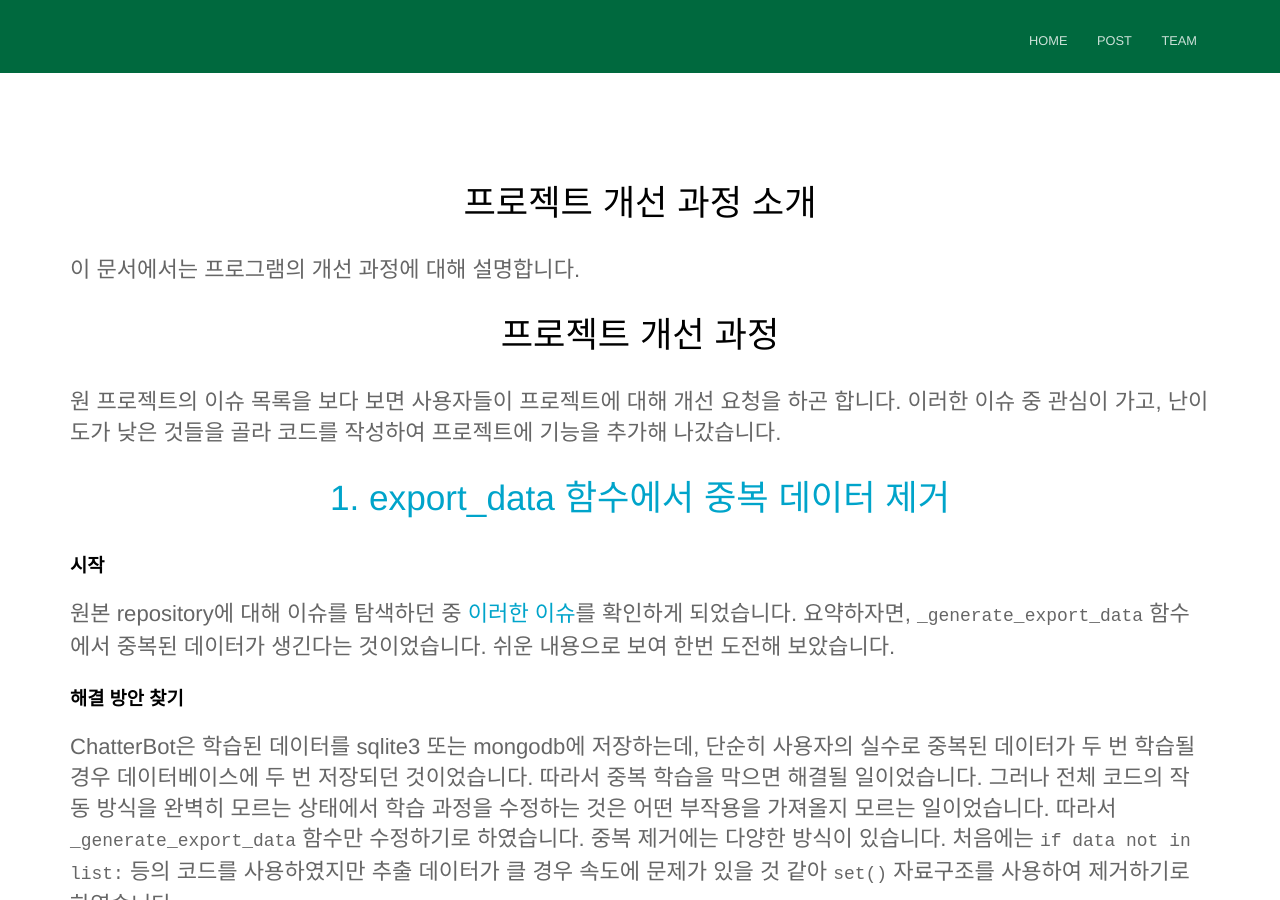
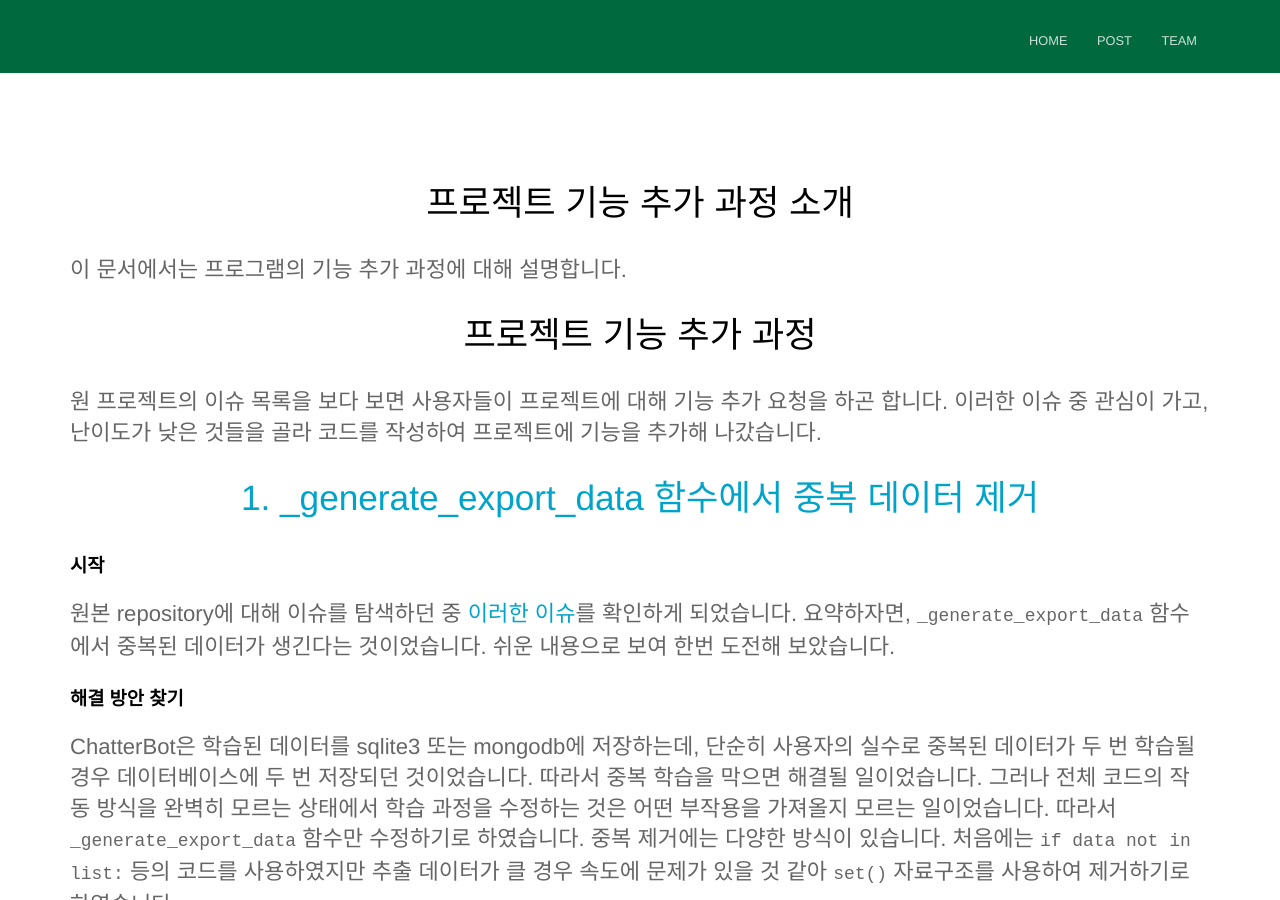
Before and after one commit to 19-1-skku-oss/2019-1-OSS-L3, a Jekyll site: the page built from _posts/2019-06-10-프로젝트-기능-추가-과정-소개.md, in a window 1280 px wide and 900 px high. Built offline with Jekyll 4.4.1, drawn with Linux system fonts in a browser that asks for light colours; some of the changed text lies outside the part shown.

Commit message:
[EDIT] 글 수정

```diff
--- a/_layouts/default.html
+++ b/_layouts/default.html
@@ -9,7 +9,7 @@
 		{% feed_meta %}
 
 		<link rel="stylesheet" href="{{ site.baseurl }}/css/screen.css">
-		<link rel="icon" type="image/png" href="{{ site.baseurl }}/favicon.png">
+		<link rel="icon" type="image/icon" href="{{ site.baseurl }}/favicon.ico">
 
 		{% if jekyll.environment == 'production' and site.google_analytics_key != '' %}
 			<script>
--- a/_posts/2019-06-10-프로젝트-개선-과정-소개.md
+++ b/_posts/2019-06-10-프로젝트-기능-추가-과정-소개.md
@@ -1,16 +1,16 @@
 ---
-title: 프로젝트 개선 과정 소개
+title: 프로젝트 기능 추가 과정 소개
 categories:
 author_staff_member: 1minjae
 date: 2019-06-10
 ---
 
-이 문서에서는 프로그램의 개선 과정에 대해 설명합니다.
+이 문서에서는 프로그램의 기능 추가 과정에 대해 설명합니다.
 
-## 프로젝트 개선 과정
-원 프로젝트의 이슈 목록을 보다 보면 사용자들이 프로젝트에 대해 개선 요청을 하곤 합니다. 이러한 이슈 중 관심이 가고, 난이도가 낮은 것들을 골라 코드를 작성하여 프로젝트에 기능을 추가해 나갔습니다.
+## 프로젝트 기능 추가 과정
+원 프로젝트의 이슈 목록을 보다 보면 사용자들이 프로젝트에 대해 기능 추가 요청을 하곤 합니다. 이러한 이슈 중 관심이 가고, 난이도가 낮은 것들을 골라 코드를 작성하여 프로젝트에 기능을 추가해 나갔습니다.
 
-## [1. export_data 함수에서 중복 데이터 제거](https://github.com/19-1-skku-oss/2019-1-OSS-L3/pull/9)
+## [1. _generate_export_data 함수에서 중복 데이터 제거](https://github.com/19-1-skku-oss/2019-1-OSS-L3/pull/9)
 
 ### 시작
 원본 repository에 대해 이슈를 탐색하던 중 [이러한 이슈](https://github.com/gunthercox/ChatterBot/pull/1739)를 확인하게 되었습니다. 요약하자면, `_generate_export_data` 함수에서 중복된 데이터가 생긴다는 것이었습니다. 쉬운 내용으로 보여 한번 도전해 보았습니다.
@@ -57,7 +57,7 @@ TelegramBot과 ChatBot을 초기화시키고 실행시키는 파일입니다.
 ## [3. 질답시 답변을 Wikipedia에서 가져오기](https://github.com/19-1-skku-oss/2019-1-OSS-L3/pull/49)
 
 ### 시작
-처음은 [이 이슈](https://github.com/gunthercox/ChatterBot/issues/1742)를 보고 시작하게 되었습니다. 버그를 고치면서 어느 정도 프로젝트의 작동방식에 익숙해지게 되었고, 또 Wikipedia는 개인적인 사정으로 다뤄 본적이 있기에 해볼만한 주제라고 생각하였습니다. 처음에는 `response_selection` 단계에서, 즉 생성된 답변을 선택하는 과정에서 답변을 만들어내려고 했고, 실제로 코드도 그렇게 작성하였는데 나중에 `LogicAdapter` 단계에서 선택한다는 것을 알고 코드를 이식하게 되었습니다.
+처음은 [이 이슈](https://github.com/gunthercox/ChatterBot/issues/1742)를 보고 시작하게 되었습니다. 버그를 고치면서 어느 정도 프로젝트의 작동방식에 익숙해지게 되었고, 또 Wikipedia는 개인적인 사정으로 다뤄 본적이 있기에 해볼만한 주제라고 생각하였습니다. 처음에는 `response_selection` 단계에서, 즉 생성된 답변을 선택하는 과정에서 답변을 만들어내려고 했고, 실제로 코드도 그렇게 작성하였는데 답을 만들어 내는 단계는 `LogicAdapter` 단계라는 것을 깨닫고 `LogicAdapter` 형태로 코드를 작성하였습니다.
 
 #### class LogicAdapter
 chatterbot에서 Logic을 작성하기 위해서는 `LogicAdapter` 클래스를 무조건 상속하여 만들어야 합니다. 따라서 저는 `LogicAdapter`를 상속한 `WikipediaResponseAdapter` 클래스를 작성하였습니다.
```
Also changed, not shown: other parts of _posts/2019-06-10-프로젝트-기능-추가-과정-소개.md (+1 -1 lines), _posts/2019-06-05-프로젝트-버그-수정-과정-소개.md (renamed from _posts/2019-06-05-버그-수정-목록.md, +2 -2 lines), _posts/2019-06-08-프로젝트-기여-과정-소개.md (+4 -4 lines), favicon.ico (added), favicon.png (deleted).
